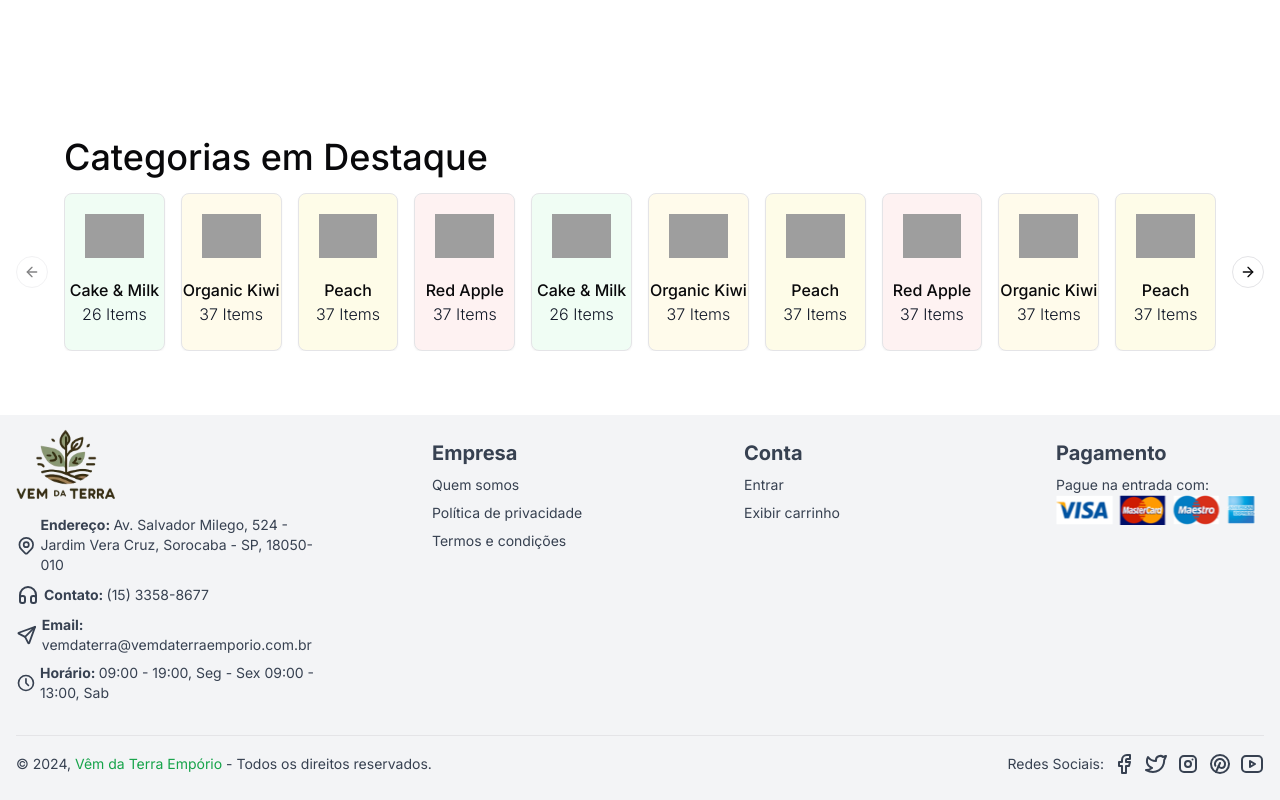
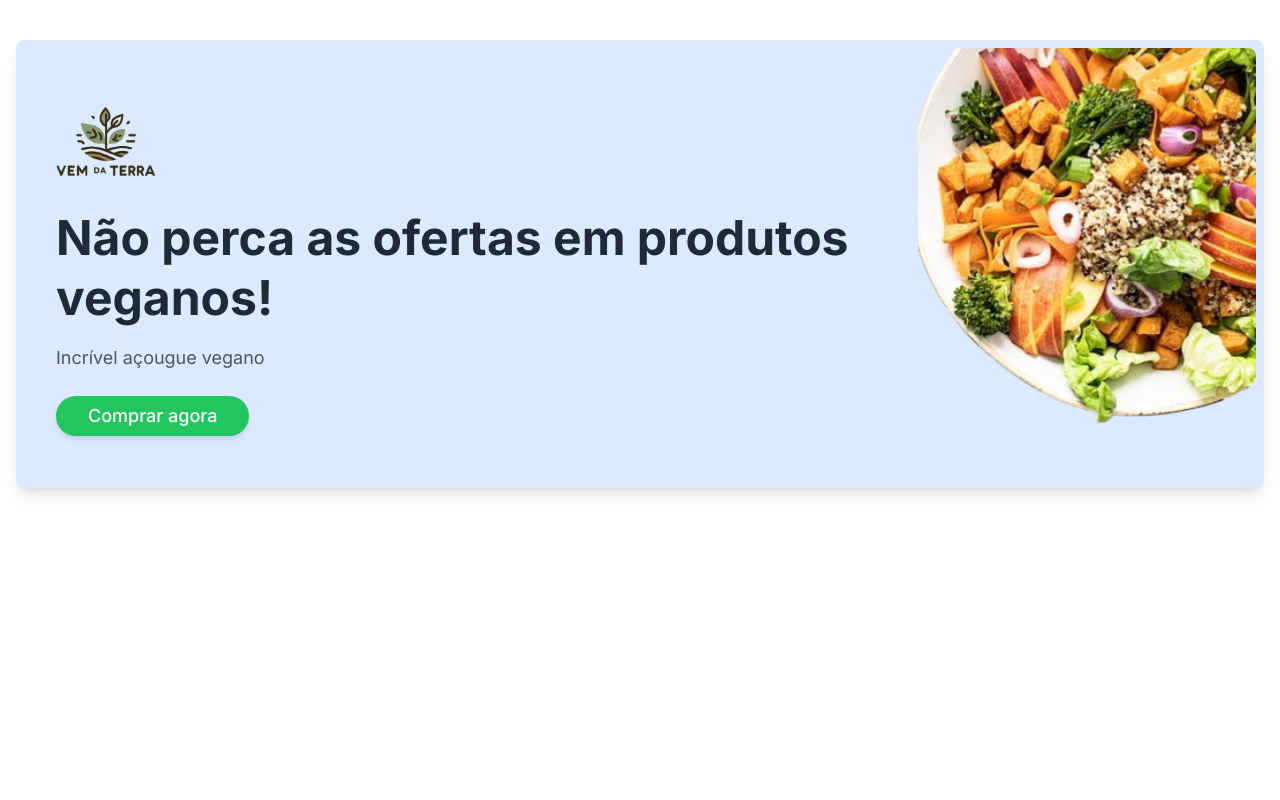
Before and after one commit to pedroandrade03/ecommerce, a Next.js app in the folder frontend/: page /test in a window 1280 px wide. Built offline with nearby package versions, Linux system fonts and the light colour scheme; grey boxes are pictures that could not be loaded.

Commit message:
feat: Component Hero

```diff
--- /dev/null
+++ b/frontend/src/components/Hero.tsx
@@ -0,0 +1,32 @@
+import Image from "next/image";
+import { Button } from "@/components/ui/button";
+import {} from "@tabler/icons-react";
+
+export default function Hero() {
+  return (
+    <div className="flex items-center justify-between bg-blue-100 rounded-lg p-10 shadow-lg max-w-screen-xl mx-auto my-10">
+      <div className="flex flex-col">
+        <div className="relative h-[100px] w-[100px] mb-4">
+          <Image src="/logo.svg" fill={true} alt="Logo" />
+        </div>
+        <h1 className="text-5xl font-bold text-gray-800 leading-tight">
+          Não perca as ofertas em produtos veganos!
+        </h1>
+        <p className="mt-4 text-lg text-gray-600">Incrível açougue vegano</p>
+        <div className="rounded-lg">
+          <Button className="mt-6 bg-green-500 text-white px-8 py-4 shadow-md hover:bg-green-600 text-lg rounded-full">
+            Comprar agora
+          </Button>
+        </div>
+      </div>
+      <div className="relative w-[400px] h-[400px] mt-[-2rem] mr-[-2rem]">
+        <Image
+          src="/image-removebg-preview.svg"
+          fill={true}
+          alt="Produtos veganos"
+          className="object-cover rounded-lg"
+        />
+      </div>
+    </div>
+  );
+}
--- a/frontend/src/pages/test.tsx
+++ b/frontend/src/pages/test.tsx
@@ -1,12 +1,9 @@
-import FeaturedCategory from "@/components/FeaturedCategory";
-import Footer from "@/components/Footer";
+import Hero from "@/components/Hero";
 
 export default function Test() {
   return (
-    <div className="min-h-screen flex flex-col">
-      <div className="flex-grow">{/* Conteúdo principal aqui */}</div>
-      <FeaturedCategory />
-      <Footer />
+    <div className="container mx-auto px-4">
+      <Hero />
     </div>
   );
 }
```
Also changed, not shown: frontend/public/image-removebg-preview.svg (added).
